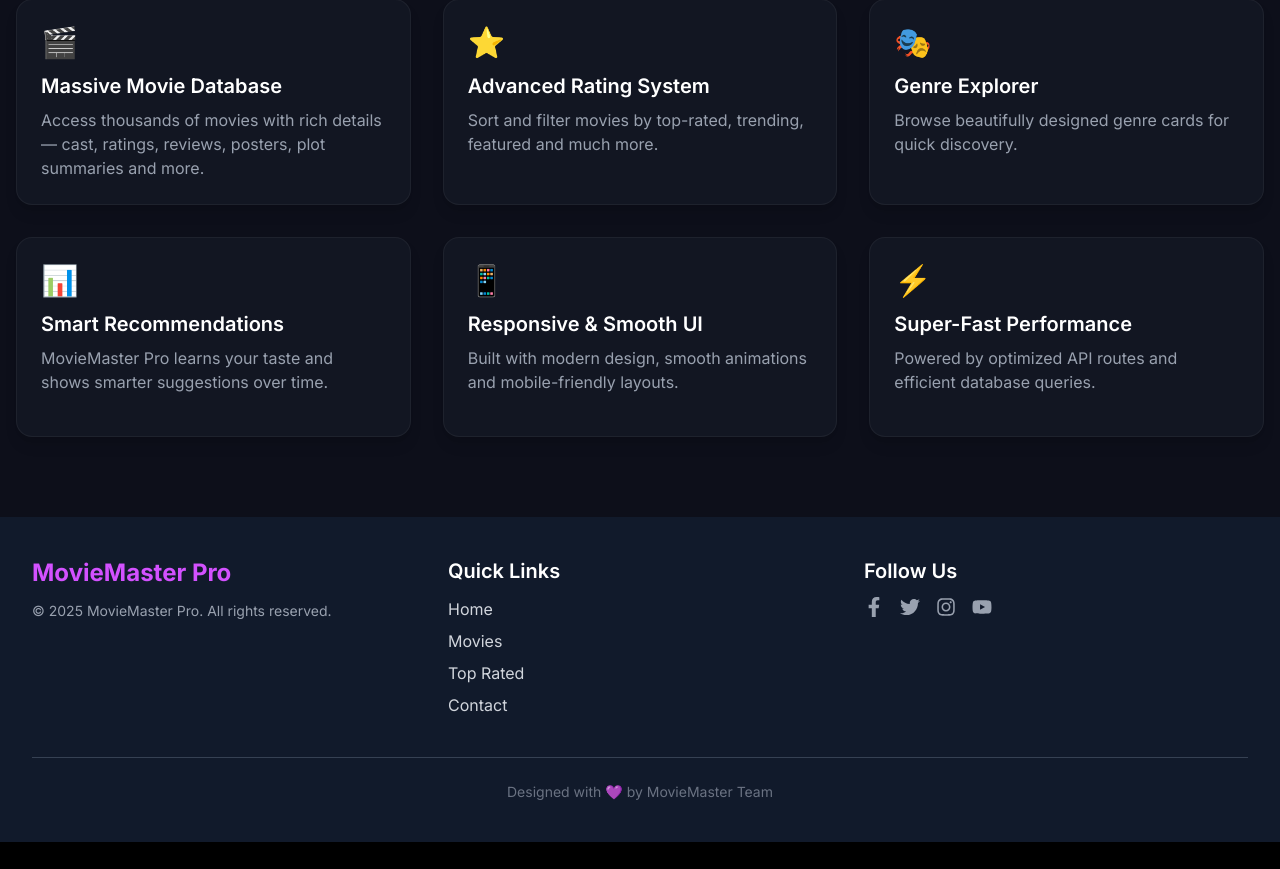
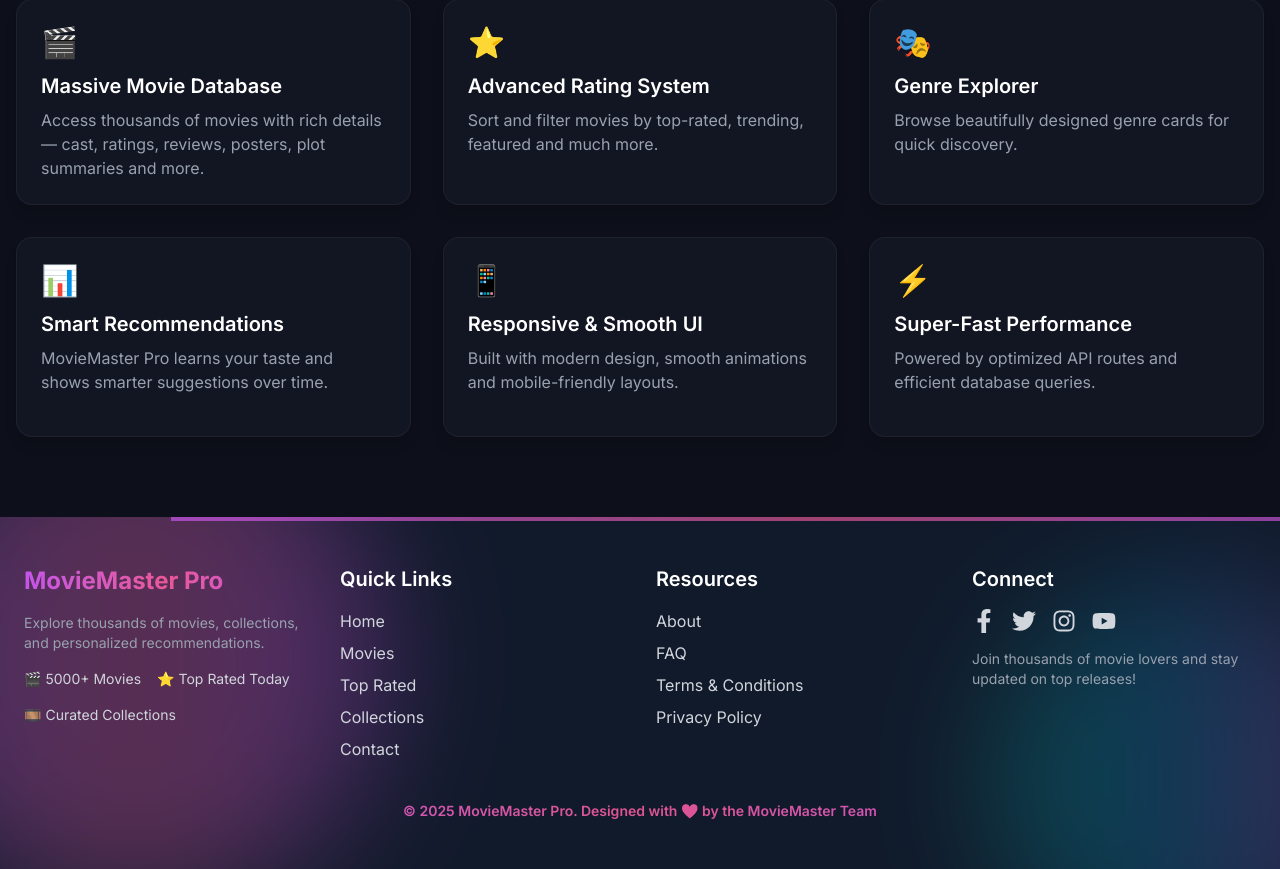
Before and after one commit to imran072022/movie-master-pro-client, a React (Vite) app: page / in a window 1280 px wide. Shown: the part 935-1804 px from the top of the page. Before the commit the page ends 1777 px from the top, so only its background shows below. Built offline with nearby package versions, Linux system fonts and the light colour scheme; no server answers.

Commit message:
firebase config added

```diff
--- a/package.json
+++ b/package.json
@@ -13,6 +13,7 @@
     "@tailwindcss/vite": "^4.1.17",
     "cors": "^2.8.5",
     "express": "^5.1.0",
+    "firebase": "^12.6.0",
     "framer-motion": "^12.23.24",
     "lottie-react": "^2.4.1",
     "lucide-react": "^0.555.0",
--- a/src/Components/Footer.jsx
+++ b/src/Components/Footer.jsx
@@ -1,99 +1,169 @@
 import React from "react";
+import { motion } from "framer-motion";
+import { Link } from "react-router";
 import { FaFacebookF, FaTwitter, FaInstagram, FaYoutube } from "react-icons/fa";
 
-const Footer = () => {
+const FooterCinematic = () => {
+  const MotionLink = motion(Link);
+
+  const socialIcons = [
+    { icon: <FaFacebookF />, color: "#d65aff", link: "#" },
+    { icon: <FaTwitter />, color: "#ff5da1", link: "#" },
+    { icon: <FaInstagram />, color: "#00FFC6", link: "#" },
+    { icon: <FaYoutube />, color: "#d351ff", link: "#" },
+  ];
+
+  const neonLinkHover = {
+    textShadow: "0 0 8px #ff5da1",
+  };
+
+  const emojiPulse = {
+    scale: [1, 1.15, 1],
+    textShadow: ["0 0 0px #fff", "0 0 6px #ff5da1", "0 0 0px #fff"],
+  };
+
+  const toPath = (label) =>
+    "/" +
+    label
+      .toLowerCase()
+      .replace(/\s*&\s*/g, "-")
+      .replace(/[^a-z0-9-]/g, "")
+      .replace(/\s+/g, "-")
+      .replace(/--+/g, "-")
+      .replace(/^-|-$/g, "");
+
   return (
-    <footer className="bg-[#111A2B] text-gray-300 py-10">
-      <div className="max-w-7xl mx-auto px-6 lg:px-8">
-        <div className="flex flex-col lg:flex-row justify-between gap-8">
-          {/* Logo / Copyright */}
-          <div className="flex-1">
-            <h2 className="text-2xl font-bold text-[#d351ff] mb-3">
+    <footer className="relative bg-[#111A2B] text-gray-300 py-12 overflow-hidden">
+      <motion.div
+        className="absolute -top-20 -left-40 w-[500px] h-[500px] rounded-full bg-gradient-to-r from-[#d65aff] via-[#ff5da1] to-[#d351ff] opacity-30 blur-3xl"
+        animate={{ x: [0, 50, -50, 0], y: [0, -30, 30, 0] }}
+        transition={{ repeat: Infinity, duration: 15, ease: "easeInOut" }}
+      />
+
+      <motion.div
+        className="absolute -bottom-20 -right-40 w-[400px] h-[400px] rounded-full bg-gradient-to-r from-[#00FFC6] via-[#00a3ff] to-[#d351ff] opacity-20 blur-3xl"
+        animate={{ x: [0, -50, 50, 0], y: [0, 30, -30, 0] }}
+        transition={{ repeat: Infinity, duration: 18, ease: "easeInOut" }}
+      />
+
+      <motion.div
+        className="absolute top-0 left-0 w-full h-1 bg-gradient-to-r from-[#d65aff] via-[#ff5da1] to-[#d351ff] opacity-60"
+        animate={{ x: [0, 300, 0] }}
+        transition={{ repeat: Infinity, duration: 8, ease: "linear" }}
+      />
+
+      <div className="relative max-w-7xl mx-auto px-6 grid grid-cols-1 md:grid-cols-4 gap-8">
+        <div className="space-y-4">
+          <motion.h2
+            className="text-2xl font-bold text-transparent bg-clip-text bg-gradient-to-r from-[#d65aff] via-[#ff5da1] to-[#d351ff] orbitron"
+            animate={{ opacity: [0.85, 1, 0.85] }}
+            transition={{ repeat: Infinity, duration: 1.5 }}
+          >
             MovieMaster Pro
-            </h2>
-            <p className="text-sm text-gray-400">
-              &copy; {new Date().getFullYear()} MovieMaster Pro. All rights
-              reserved.
+          </motion.h2>
+
+          <p className="text-gray-400 text-sm">
+            Explore thousands of movies, collections, and personalized
+            recommendations.
           </p>
+
+          <div className="flex flex-wrap gap-4 text-sm text-gray-300 mt-2">
+            <motion.div
+              className="flex items-center gap-1"
+              transition={{ repeat: Infinity, duration: 2 }}
+            >
+              🎬 <span>5000+ Movies</span>
+            </motion.div>
+            <motion.div
+              className="flex items-center gap-1"
+              transition={{ repeat: Infinity, duration: 2, delay: 0.3 }}
+            >
+              ⭐ <span>Top Rated Today</span>
+            </motion.div>
+            <motion.div
+              className="flex items-center gap-1"
+              transition={{ repeat: Infinity, duration: 2, delay: 0.6 }}
+            >
+              🎞️ <span>Curated Collections</span>
+            </motion.div>
+          </div>
         </div>
 
-          {/* Quick Links */}
-          <div className="flex-1">
-            <h3 className="text-xl font-semibold text-white mb-3">
-              Quick Links
-            </h3>
+        <div>
+          <h3 className="text-xl font-semibold mb-4 text-white">Quick Links</h3>
           <ul className="space-y-2">
-              <li>
-                <a href="/" className="hover:text-[#ff5da1] transition-colors">
-                  Home
-                </a>
+            {["Home", "Movies", "Top Rated", "Collections", "Contact"].map(
+              (label, idx) => (
+                <li key={idx}>
+                  <MotionLink
+                    to={toPath(label)}
+                    whileHover={neonLinkHover}
+                    transition={{ type: "spring", stiffness: 300 }}
+                    className="inline-block hover:text-[#ff5da1] transition"
+                  >
+                    {label}
+                  </MotionLink>
                 </li>
-              <li>
-                <a
-                  href="/movies"
-                  className="hover:text-[#ff5da1] transition-colors"
-                >
-                  Movies
-                </a>
-              </li>
-              <li>
-                <a
-                  href="/top-rated"
-                  className="hover:text-[#ff5da1] transition-colors"
-                >
-                  Top Rated
-                </a>
-              </li>
-              <li>
-                <a
-                  href="/contact"
-                  className="hover:text-[#ff5da1] transition-colors"
-                >
-                  Contact
-                </a>
-              </li>
+              )
+            )}
           </ul>
         </div>
 
-          {/* Social Media */}
-          <div className="flex-1">
-            <h3 className="text-xl font-semibold text-white mb-3">Follow Us</h3>
-            <div className="flex items-center gap-4">
-              <a
-                href="#"
-                className="text-gray-400 hover:text-[#d351ff] transition-colors"
+        <div>
+          <h3 className="text-xl font-semibold mb-4 text-white">Resources</h3>
+          <ul className="space-y-2">
+            {["About", "FAQ", "Terms & Conditions", "Privacy Policy"].map(
+              (label, idx) => (
+                <li key={idx}>
+                  <MotionLink
+                    to={toPath(label)}
+                    whileHover={neonLinkHover}
+                    transition={{ type: "spring", stiffness: 300 }}
+                    className="inline-block hover:text-[#d351ff] transition"
                   >
-                <FaFacebookF size={20} />
-              </a>
-              <a
-                href="#"
-                className="text-gray-400 hover:text-[#ff5da1] transition-colors"
+                    {label}
+                  </MotionLink>
+                </li>
+              )
+            )}
+          </ul>
+        </div>
+
+        <div>
+          <h3 className="text-xl font-semibold mb-4 text-white">Connect</h3>
+          <div className="flex space-x-4 mb-4 text-2xl">
+            {socialIcons.map((item, index) => (
+              <motion.a
+                key={index}
+                href={item.link}
+                whileHover={{
+                  scale: 1.3,
+                  textShadow: `0 0 8px ${item.color}`,
+                  color: item.color,
+                }}
+                transition={{ type: "spring", stiffness: 300 }}
+                className="cursor-pointer"
               >
-                <FaTwitter size={20} />
-              </a>
-              <a
-                href="#"
-                className="text-gray-400 hover:text-[#00FFC6] transition-colors"
-              >
-                <FaInstagram size={20} />
-              </a>
-              <a
-                href="#"
-                className="text-gray-400 hover:text-[#d351ff] transition-colors"
-              >
-                <FaYoutube size={20} />
-              </a>
+                {item.icon}
+              </motion.a>
+            ))}
           </div>
+          <p className="text-gray-400 text-sm">
+            Join thousands of movie lovers and stay updated on top releases!
+          </p>
         </div>
       </div>
 
-        {/* Divider */}
-        <div className="border-t border-gray-700 mt-10 pt-6 text-center text-gray-500 text-sm">
-          Designed with 💜 by MovieMaster Team
-        </div>
-      </div>
+      <motion.p
+        className="relative text-center text-sm mt-10 text-transparent bg-clip-text bg-gradient-to-r from-[#d65aff] via-[#ff5da1] to-[#d351ff] font-semibold"
+        animate={{ opacity: [0.85, 1, 0.85] }}
+        transition={{ repeat: Infinity, duration: 2 }}
+      >
+        &copy; {new Date().getFullYear()} MovieMaster Pro. Designed with 💜 by
+        the MovieMaster Team
+      </motion.p>
     </footer>
   );
 };
 
-export default Footer;
+export default FooterCinematic;
--- /dev/null
+++ b/src/Firebase/firebase.config.js
@@ -0,0 +1,14 @@
+import { initializeApp } from "firebase/app";
+import { getAuth } from "firebase/auth";
+
+const firebaseConfig = {
+  apiKey: import.meta.env.VITE_apiKey,
+  authDomain: import.meta.env.VITE_authDomain,
+  projectId: import.meta.env.VITE_projectId,
+  storageBucket: import.meta.env.VITE_storageBucket,
+  messagingSenderId: import.meta.env.VITE_messagingSenderId,
+  appId: import.meta.env.VITE_appId,
+};
+
+const app = initializeApp(firebaseConfig);
+export const auth = getAuth(app);
```
Also changed, not shown: 2 other files (tests, documents, lock files or other folders). Lines whose indentation alone changed are shown as unchanged.
